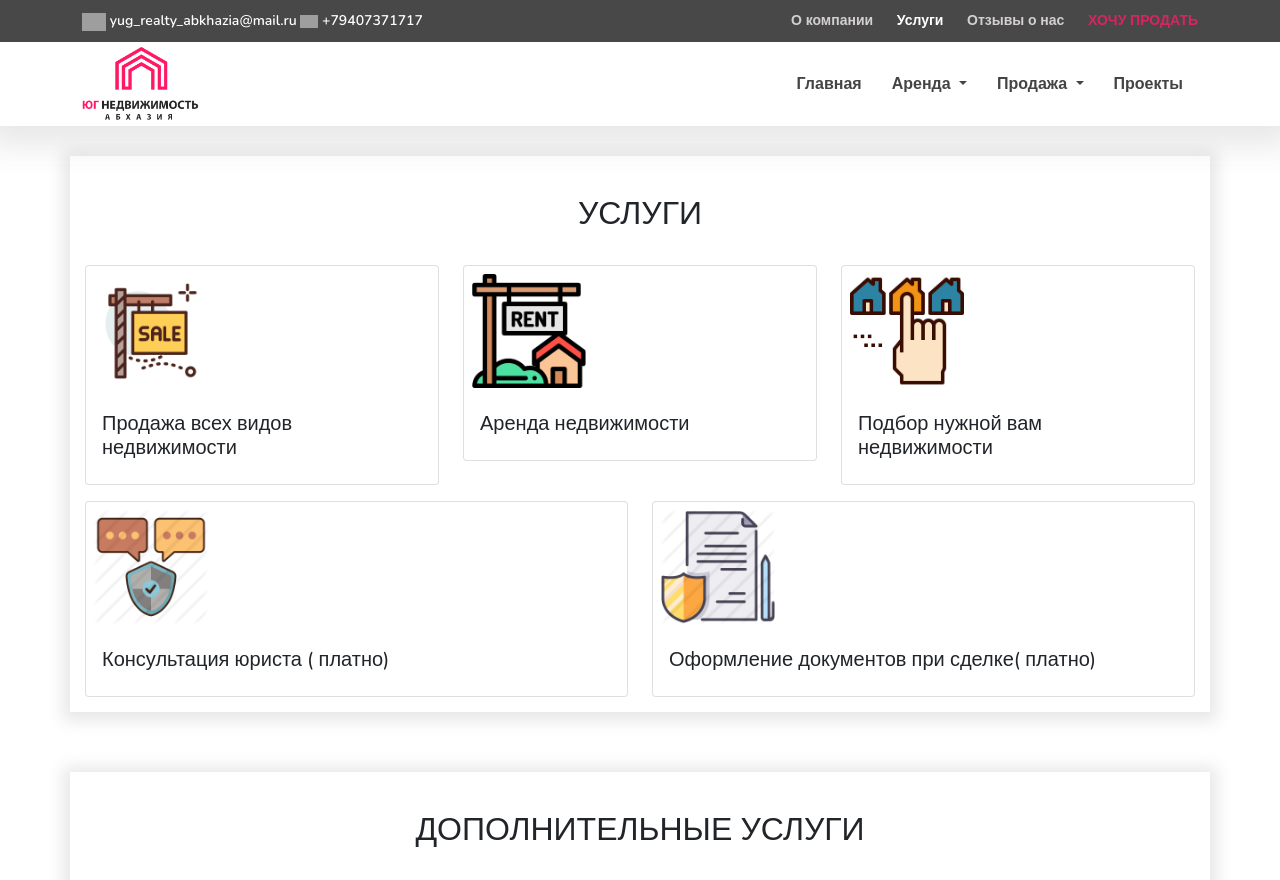
After one commit to edzen12/AbhazRealDom, a Django app: page /services/ in a window 1280 px wide. The commit adds this page. Shown: the top 880 px of the page. Run offline with Django 3.2, Linux system fonts and the light colour scheme; some libraries are stand-ins or nearby versions; grey boxes are pictures that could not be loaded.

Commit message:
add pages service, want sale

```diff
--- a/main/urls.py
+++ b/main/urls.py
@@ -3,7 +3,7 @@ from django.conf.urls.static import static
 from django.urls import path
 
 from .views import (
-    index, reviews, about, projects,
+    index, reviews, about, projects, services, want_sell,
     ReviewsDetailView, PostRentSaleDetailView,
     arenda_dom_page, arenda_kv_page, arenda_uchactky_page, arenda_com_ned_page,
     sale_dom_page, sale_kv_page, sale_uchactky_page, sale_com_ned_page,
@@ -15,6 +15,8 @@ urlpatterns = [
     path('about/', about, name='about'),
     path('projects/', projects, name='projects'),
     path('reviews/', reviews, name='reviews'),
+    path('services/', services, name='services'),
+    path('want-sell/', want_sell, name='want_sell'),
 
     path('arenda-dom-page/', arenda_dom_page, name='arenda_dom_page'),
     path('arenda-kv-page/', arenda_kv_page, name='arenda_kv_page'),
--- a/main/views.py
+++ b/main/views.py
@@ -266,6 +266,18 @@ def about(request):
     return render(request, 'pages/about.html')
 
 
+# Услуги
+def services(request):
+    page="services"
+    return render(request, 'pages/services.html')
+
+
+# ХОЧУ ПРОДАТЬ
+def want_sell(request):
+    page="want_sell"
+    return render(request, 'pages/want_sell.html')
+
+
 # Проекты
 def projects(request):
     page="projects"
--- a/static/css/style.css
+++ b/static/css/style.css
@@ -1,5 +1,9 @@
 body{
 
+}
+.want_sell label{
+	margin-top: 10px;
+	margin-bottom: 10px;
 }
 button{
   border-width:0px;
--- a/templates/header.html
+++ b/templates/header.html
@@ -27,12 +27,18 @@
                                 </a>
                             </li>
                             <li>
+                                <a href="{% url 'services' %}"
+                                {% if request.get_full_path == '/services/' %}style="color:white;" {% endif %}>
+                                    Услуги
+                                </a>
+                            </li>
+                            <li>
                                 <a href="{% url 'reviews' %}"
                                 {% if request.get_full_path == '/reviews/' %} style="color:white;" {% endif %}>
                                     Отзывы о нас
                                 </a>
                             </li>
-                            <li><a href="tel:+7 (940) 000-00-00" class="red">ХОЧУ ПРОДАТЬ</a></li>
+                            <li><a href="{% url 'want_sell' %}" class="red">ХОЧУ ПРОДАТЬ</a></li>
                         </ul>
                     </nav>
                 </div>
--- a/templates/pages/postrentsale_detail.html
+++ b/templates/pages/postrentsale_detail.html
@@ -141,7 +141,7 @@
                         <li><a href=""><i class="fab fa-facebook-f"></i></a></li>
                     </ul>
                     <a href="tel:+79407371717" class="btn__class"><i class="fa fa-phone" style="font-size:13px;"></i> Позвонить</a>
-                    <a href="https://wa.me/+79407371717" class="btn__class btn__class-whatsApp"><i class="fab fa-whatsapp"></i> Написать</a>
+                    <a href="https://wa.me/+79407371717" target="_blank" class="btn__class btn__class-whatsApp"><i class="fab fa-whatsapp"></i> Написать</a>
                 </div>
             </div>
         </div>
--- /dev/null
+++ b/templates/pages/services.html
@@ -0,0 +1,110 @@
+{% extends 'homebase.html' %}
+{% load static %}
+
+{% block title %}Услуги - Недвижимость в Абхазии - Мечта из надежных рук{% endblock %}
+
+{% block content %}
+<section class="about">
+    <div class="container">
+        <div class="row">
+            <h2 class="card-title text-center pt-4 pb-4" style="text-transform: uppercase;">
+                Услуги
+            </h2>
+
+            <div class="col-lg-4 col-md-4 col-6">
+                <div class="card">
+                    <img class="card-img-top px-2 py-2" src="{% static 'img/for-sale.png' %}" style="width: 130px" alt="image">
+                    <div class="card-body">
+                        <h5 class="card-title">Продажа всех видов недвижимости</h5>
+                    </div>
+                </div>
+            </div>
+
+            <div class="col-lg-4 col-md-4 col-6">
+                <div class="card">
+                    <img class="card-img-top px-2 py-2" src="{% static 'img/rent.png' %}" style="width: 130px" alt="image">
+                    <div class="card-body">
+                        <h5 class="card-title">Аренда недвижимости</h5>
+                    </div>
+                </div>
+            </div>
+
+            <div class="col-lg-4 col-md-4 col-6">
+                <div class="card">
+                    <img class="card-img-top px-2 py-2" src="{% static 'img/house.png' %}" style="width: 130px" alt="image">
+                    <div class="card-body">
+                        <h5 class="card-title">Подбор нужной вам недвижимости</h5>
+                    </div>
+                </div>
+            </div>
+
+            <div class="col-lg-6 col-md-6 col-6 mt-3">
+                <div class="card">
+                    <img class="card-img-top px-2 py-2" src="{% static 'img/yurist.png' %}" style="width: 130px" alt="image">
+                    <div class="card-body">
+                        <h5 class="card-title">Консультация юриста ( платно)</h5>
+                    </div>
+                </div>
+            </div>
+
+            <div class="col-lg-6 col-md-6 col-6 mt-3">
+                <div class="card">
+                    <img class="card-img-top px-2 py-2" src="{% static 'img/paperwork.png' %}" style="width: 130px" alt="image">
+                    <div class="card-body">
+                        <h5 class="card-title">Оформление документов при сделке( платно) </h5>
+                    </div>
+                </div>
+            </div>
+
+        </div>
+    </div>
+</section>
+
+<section class="about">
+    <div class="container">
+        <div class="row">
+            <h2 class="card-title text-center pt-4 pb-4" style="text-transform: uppercase;">
+                Дополнительные услуги
+            </h2>
+
+            <div class="col-lg-4 col-md-4 col-12">
+                <div class="card">
+                    <img class="card-img-top px-2 py-2" src="https://moiarussia.ru/wp-content/uploads/2015/09/Gde-luchshe-otdyhat-v-Abhazii-semej-e1441895402814.jpg" style="height: 230px; object-fit: cover;" alt="Card image cap">
+                    <div class="card-body">
+                        <h5 class="card-title">Экскурсии по Абхазии</h5>
+                        <p class="card-text" style="margin-top: 15px; margin-bottom: 5px;">
+                            <a href="https://wa.me/+79407371717/?text=Здравствуйте!%20Интересует%20'Экскурсии %20по%20Абхазии'%20; %20Доп.%20услуги" target="_blank" class="btn btn-outline-warning">оставить заявку</a>
+                        </p>
+                    </div>
+                </div>
+            </div>
+
+            <div class="col-lg-4 col-md-4 col-12">
+                <div class="card">
+                    <img class="card-img-top px-2 py-2" src="https://st4.depositphotos.com/12985790/23033/i/600/depositphotos_230333540-stock-photo-selective-focus-of-reserved-sign.jpg"  style="height: 230px; object-fit: cover;" alt="Card image cap">
+                    <div class="card-body">
+                        <h5 class="card-title">Бронирование объекта на нужный вам период</h5>
+                        <p class="card-text" style="margin-top: 15px; margin-bottom: 5px;">
+                            <a href="https://wa.me/+79407371717/?text=Здравствуйте!%20Интересует%20'Бронирование %объекта'; %20Доп.%20услуги" target="_blank" class="btn btn-outline-warning">оставить заявку</a>
+                        </p>
+                    </div>
+                </div>
+            </div>
+
+            <div class="col-lg-4 col-md-4 col-12">
+                <div class="card">
+                    <img class="card-img-top px-2 py-2" src="https://msk.azbukadom.com/wp-content/uploads/project-68-1-1.jpg"  style="height: 230px; object-fit: cover;" alt="Card image cap">
+                    <div class="card-body">
+                        <h5 class="card-title">Дизайн интерьера</h5>
+                        <p class="card-text" style="margin-top: 15px; margin-bottom: 5px;">
+                            <a href="https://wa.me/+79407371717/?text=Здравствуйте!%20Интересует%20'Дизайн %20интерьера'%20; %20Доп.%20услуги" target="_blank" class="btn btn-outline-warning">оставить заявку</a>
+                        </p>
+                    </div>
+                </div>
+            </div>
+
+        </div>
+        <!-- row -->
+    </div>
+</section>
+{% endblock content %}
```
Also changed, not shown: templates/pages/want_sell.html (added, +72 -0 lines), static/img/for-sale.png (added), static/img/house.png (added), static/img/paperwork.png (added), static/img/rent.png (added), static/img/yurist.png (added).
